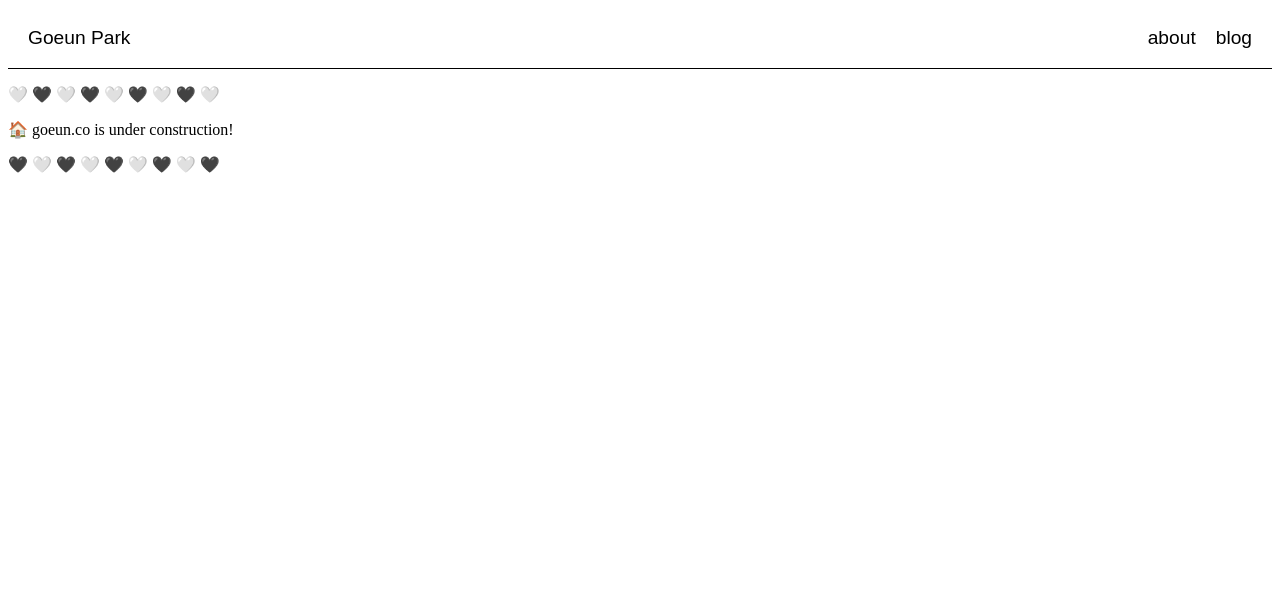
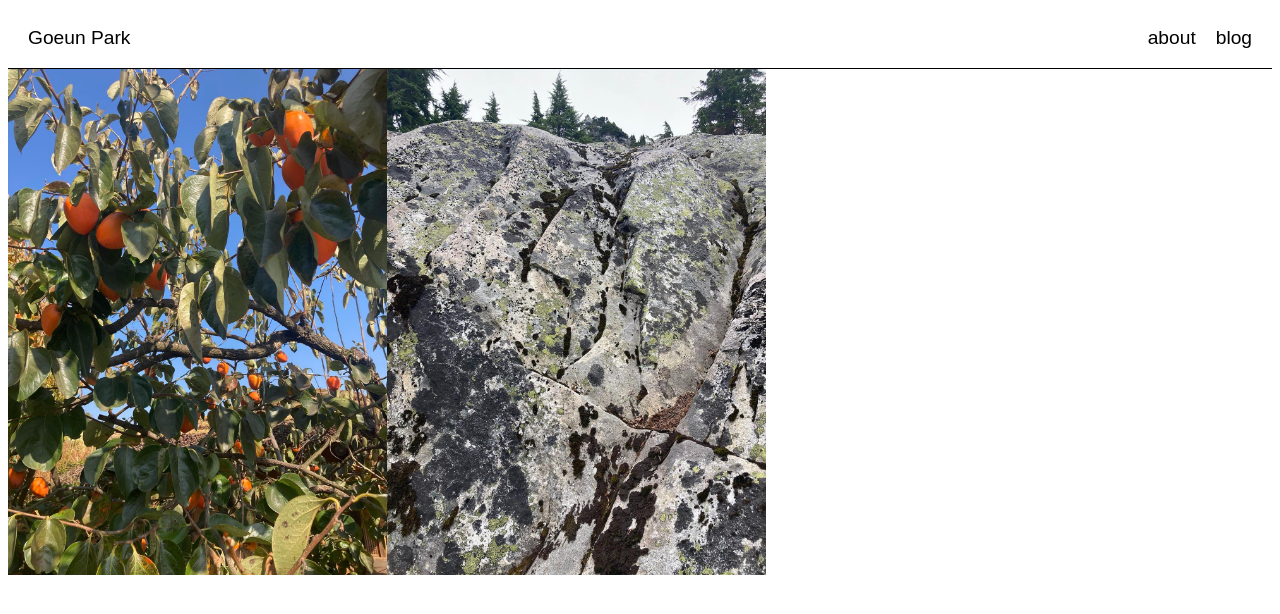
Before and after one commit to goeunpark/personal-site, a Next.js app: page / in a window 1280 px wide. Shown: the top 614 px of the page. Built offline with nearby package versions, Linux system fonts and the light colour scheme.

Commit message:
add photos to landing page

```diff
--- a/src/pages/index.tsx
+++ b/src/pages/index.tsx
@@ -1,10 +1,14 @@
 import type { NextPage } from "next";
+import Image from "next/image";
 import Head from "next/head";
 import Layout from "../components/Layout";
-import Header from "../components/Header";
 import { getAllPosts } from "../lib/api";
 
 const Home: NextPage = () => {
+  const persimmonAltTag =
+    "This is a photo of persimmon trees next to my grandmother's backyard.";
+
+  const rocksAltTag = "This is a photo of rocks on the way to Mount Pilchuck. ";
   return (
     <>
       <Layout>
@@ -18,9 +22,20 @@ const Home: NextPage = () => {
         </Head>
 
         <div className="home-page">
-          <p>🤍 🖤 🤍 🖤 🤍 🖤 🤍 🖤 🤍</p>
-          <p>🏠 goeun.co is under construction!</p>
-          <p>🖤 🤍 🖤 🤍 🖤 🤍 🖤 🤍 🖤</p>
+          <Image
+            className="landing-pic"
+            src="/persimmons.jpeg"
+            alt={persimmonAltTag}
+            width="379"
+            height="506"
+          />
+          <Image
+            className="landing-pic"
+            src="/rocks.jpeg"
+            alt={rocksAltTag}
+            width="379"
+            height="506"
+          />
         </div>
       </Layout>
     </>
--- a/src/styles/globals.scss
+++ b/src/styles/globals.scss
@@ -11,7 +11,15 @@ body {
 
 .home-page {
   text-align: center;
+  display: flex;
+  justify-content: space-evenly;
 }
+
+.landing-pic {
+  margin: 50px;
+  border: 1px black solid;
+}
+
 .page-content a {
   color: inherit;
   text-decoration: underline;
```
Also changed, not shown: public/persimmons.jpeg (added), public/rocks.jpeg (added).
